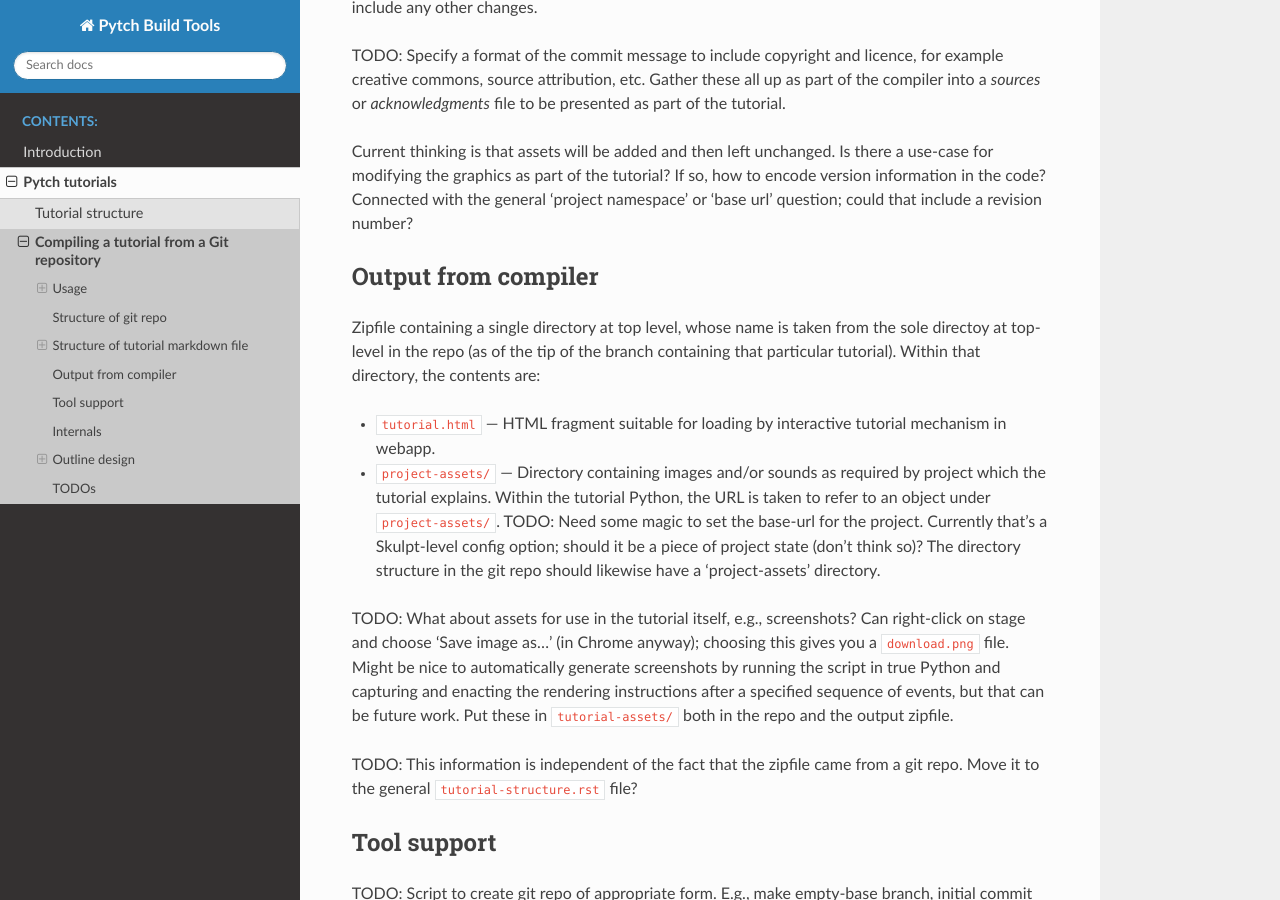
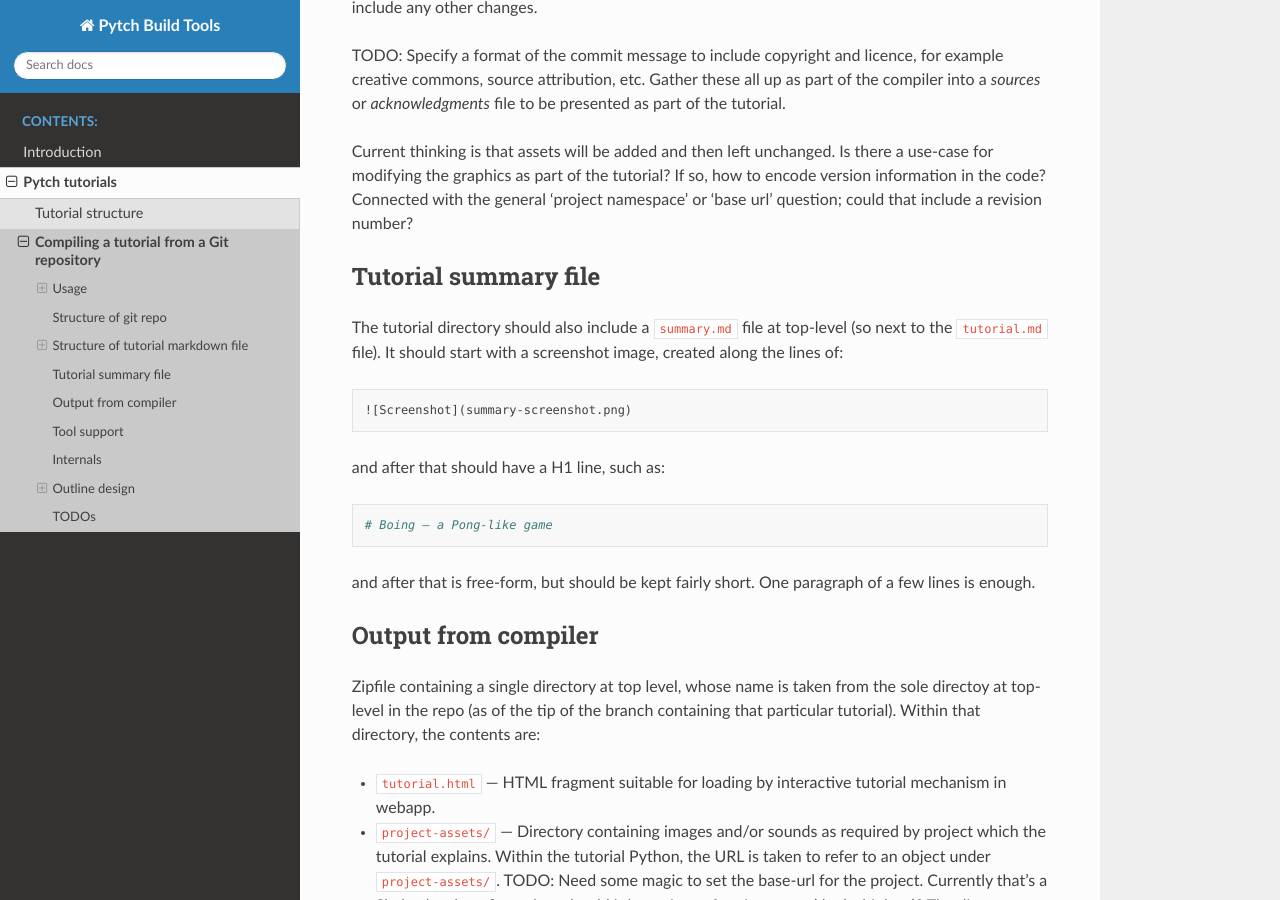
Before and after one commit to pytchlang/pytch-build, a Sphinx documentation site: the page built from doc/tutorialcompiler/fromgitrepo.rst, in a window 1280 px wide and 900 px high, scrolled down 2932 px. Built offline with Sphinx 7.4.7 and the Read the Docs theme 2.0.0, drawn with Linux system fonts in a browser that asks for light colours; some of the changed text lies outside the part shown.

Commit message:
Docs: Outline requirement for summary.md

```diff
--- a/doc/tutorialcompiler/fromgitrepo.rst
+++ b/doc/tutorialcompiler/fromgitrepo.rst
@@ -11,8 +11,8 @@ Unzip into the web content directory.
 
 Currently, such a tutorial is produced from a *git repository* which
 develops the project in a readable fashion.  The Python code lives in
-a file called ``code.py``, and the tutorial text lives in a file
-called ``tutorial.md``
+a file called ``code.py``, the tutorial text lives in a file called
+``tutorial.md``, and a summary lives in a file ``summary.md``.
 
 Command-line compiler
 ^^^^^^^^^^^^^^^^^^^^^
@@ -155,6 +155,23 @@ unchanged.  Is there a use-case for modifying the graphics as part of
 the tutorial?  If so, how to encode version information in the code?
 Connected with the general 'project namespace' or 'base url' question;
 could that include a revision number?
+
+
+Tutorial summary file
+---------------------
+
+The tutorial directory should also include a ``summary.md`` file at
+top-level (so next to the ``tutorial.md`` file).  It should start with
+a screenshot image, created along the lines of::
+
+  ![Screenshot](summary-screenshot.png)
+
+and after that should have a H1 line, such as::
+
+  # Boing — a Pong-like game
+
+and after that is free-form, but should be kept fairly short.  One
+paragraph of a few lines is enough.
 
 
 Output from compiler
```
